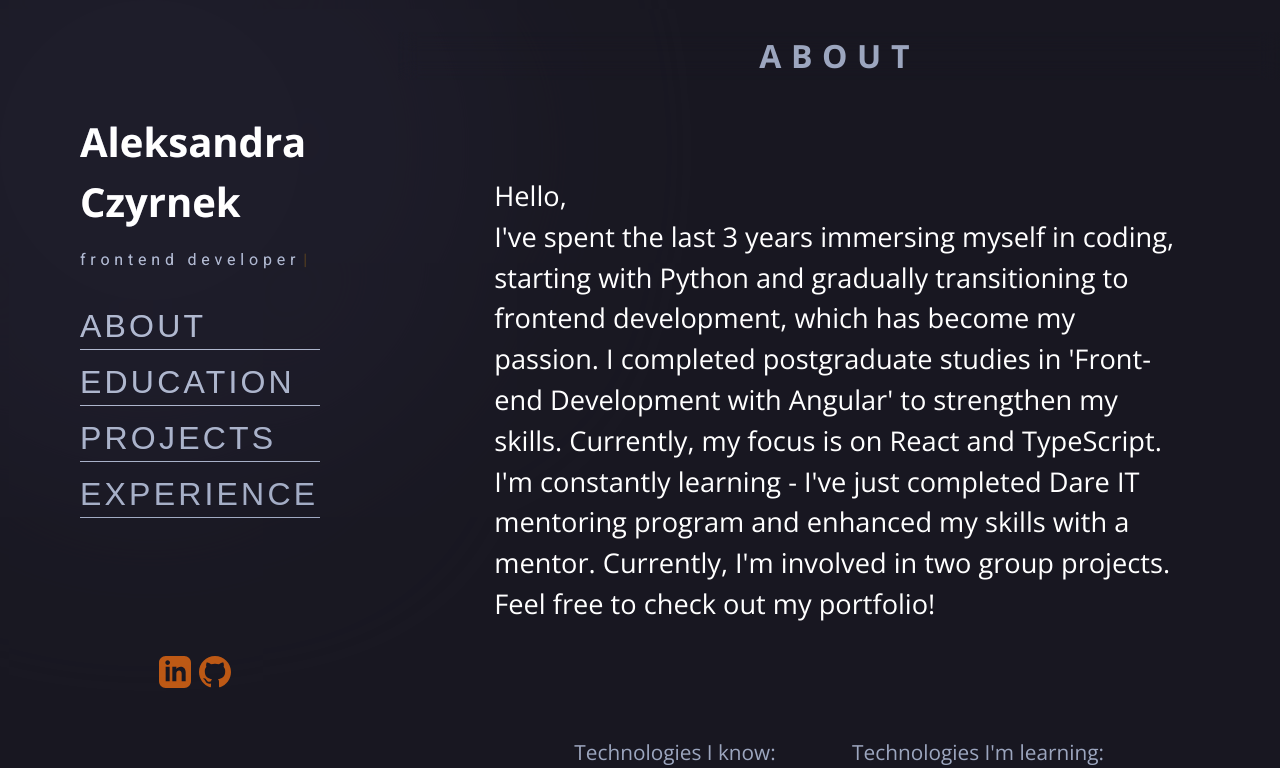
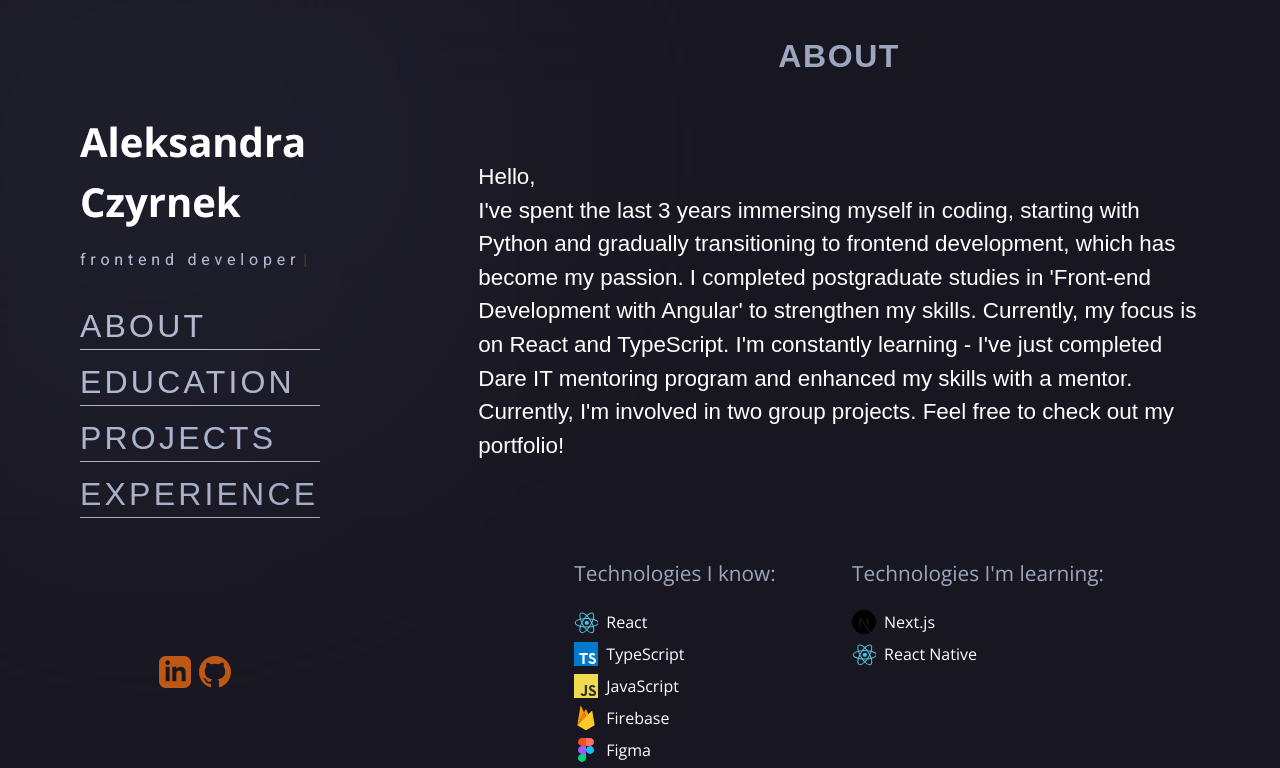
Before and after one commit to olcolcolc/olcolcolc.github.io, a React (Vite) app: page / in a window 1280 px wide. Shown: the top 768 px of the page. Built offline with nearby package versions, Linux system fonts and the light colour scheme.

Commit message:
Font changes

```diff
--- a/src/pages/home/Home.tsx
+++ b/src/pages/home/Home.tsx
@@ -1,7 +1,6 @@
 import { theme } from "../../styles/theme";
 import styled from "@emotion/styled";
 import { Icon } from "../../components/icon/Icon";
-import Text from "../../components/text/Text";
 import {
   technologiesIKnow,
   technologiesImLearning,
@@ -25,7 +24,13 @@ const MenuTitle = styled.header`
 
 const Bio = styled.div`
   ${theme.mixins.bio()}
-  padding: 6rem;
+  padding: 5rem;
+  font-family: ${theme.fonts.workSans};
+
+  ${theme.mixins.forTablets(`
+        padding: 3rem;
+        font-size: 1.3rem;
+      `)}
   ${theme.mixins.forMobiles(`
         padding: 1rem;
         margin: 2rem;
@@ -66,9 +71,9 @@ function Home() {
       <MenuTitle>About</MenuTitle>
       <Bio>
         Hello, <br />
-        I've spent the last 3 years immersing myself in coding, starting with
-        Python and gradually transitioning to frontend development, which has
-        become my passion. I completed postgraduate studies in 'Front-end
+        &#9; I've spent the last 3 years immersing myself in coding, starting
+        with Python and gradually transitioning to frontend development, which
+        has become my passion. I completed postgraduate studies in 'Front-end
         Development with Angular' to strengthen my skills. Currently, my focus
         is on React and TypeScript. I'm constantly learning - I've just
         completed Dare IT mentoring program and enhanced my skills with a
--- a/src/styles/theme.tsx
+++ b/src/styles/theme.tsx
@@ -66,13 +66,15 @@ const mixins = {
     `,
   bio: () => `
     color: ${colors.white};
-    font-size: 1.7rem;
+    font-size: 1.4rem;
+
     `,
   menuTitle: () => `
   color: ${colors.darkFont};
+  font-family: ${fonts.workSans};
   font-weight: 700;
   white-space: nowrap;
-  letter-spacing: 0.3em;
+  letter-spacing: 0.1rem;
   text-transform: uppercase;
   align-items: center;
   justify-content: center;
```
